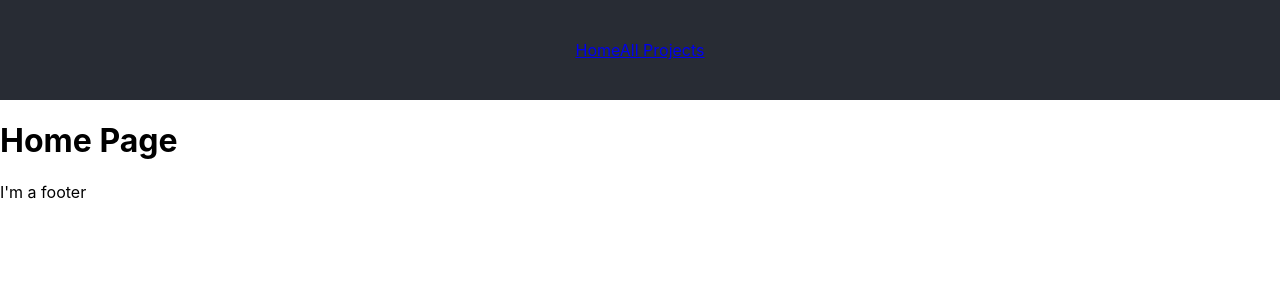
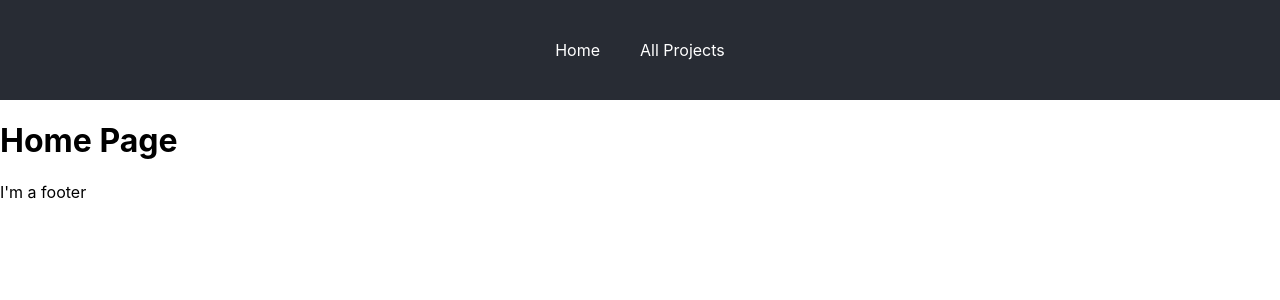
Before and after one commit to kaymay1000/contentful-demo, a React (Create React App) app in the folder demo-contentful-app/: page / in a window 1280 px wide. Shown: the top 300 px of the page. Built offline with nearby package versions, Linux system fonts and the light colour scheme.

Commit message:
add basic link styling

```diff
--- /dev/null
+++ b/demo-contentful-app/src/components/Header/header.css
@@ -0,0 +1,9 @@
+a {
+  color: white;
+  text-decoration: none;
+  margin: 0 20px;
+}
+
+a:hover {
+  text-decoration: underline;
+}
--- a/demo-contentful-app/src/components/Header/index.js
+++ b/demo-contentful-app/src/components/Header/index.js
@@ -1,4 +1,4 @@
-import '../../App.css';
+import './header.css';
 import { Link } from 'react-router-dom';
 
 const Header = () => {
```
Also changed, not shown: 1 other file (tests, documents, lock files or other folders).
